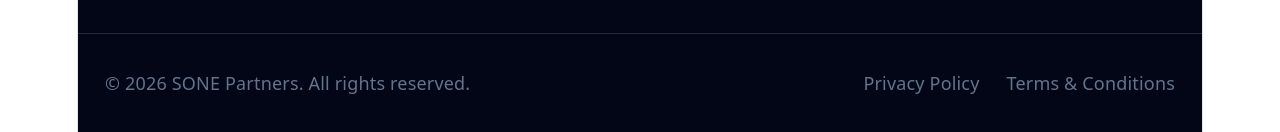
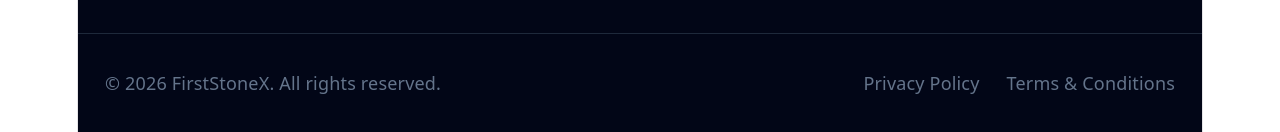
Before and after one commit to morabitsaad/mybusiness_website, a React (Vite) app: page / in a window 1280 px wide. Shown: the part 1957-2089 px from the top of the page. Built offline with nearby package versions, Linux system fonts and the light colour scheme.

Commit message:
Mise à jour

```diff
--- a/src/App.jsx
+++ b/src/App.jsx
@@ -117,7 +117,7 @@ export default function App() {
 		  <div className="max-w-6xl mx-auto flex flex-col md:flex-row justify-between items-center">
 
 			<div>
-			  © {new Date().getFullYear()} SONE Partners.
+			  © {new Date().getFullYear()} FirstStoneX.
 			  All rights reserved.
 			</div>
 
```
